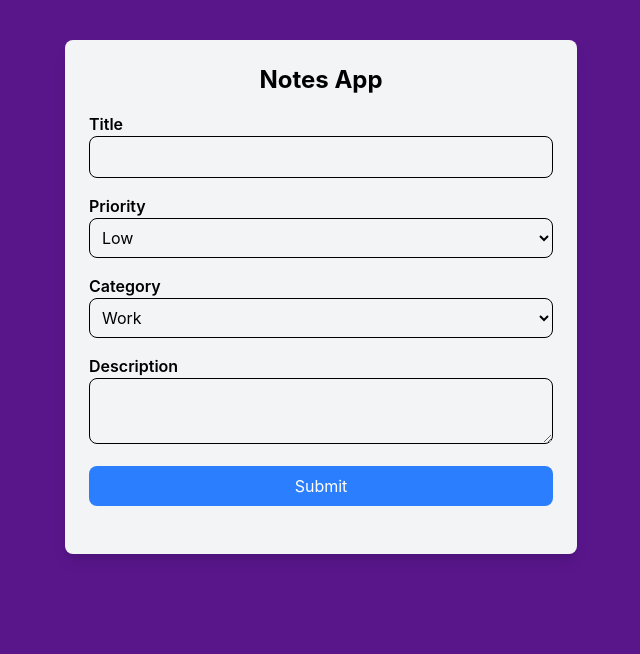
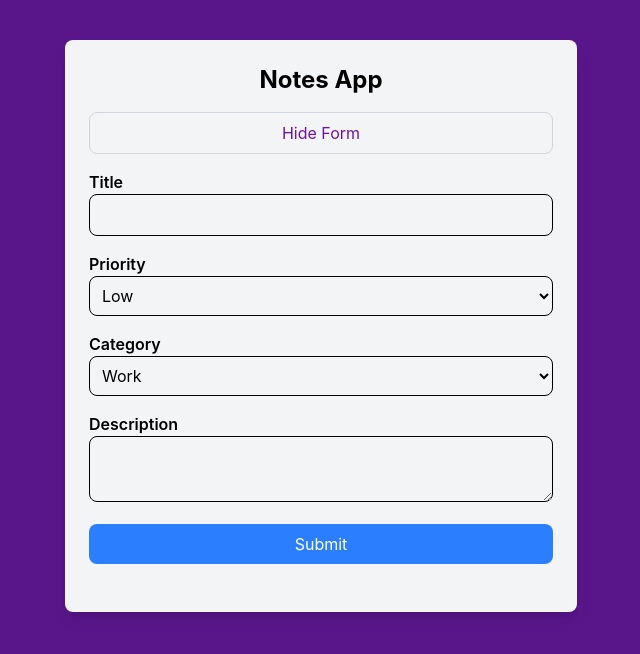
Before and after one commit to dbmarch/modern-react-from-the-beginning, a React (Vite) app in the folder coursework/notes-app/: page / in a window 1280 px wide. Shown: the top 654 px of the page, without its empty margins (319-959 px from the left). Built offline with nearby package versions, Linux system fonts and the light colour scheme.

Commit message:
Collapsable form

```diff
--- a/coursework/notes-app/src/components/NoteForm.jsx
+++ b/coursework/notes-app/src/components/NoteForm.jsx
@@ -6,6 +6,7 @@
   //   const [category, setCategory] = useState("work");
   //   const [description, setDescription] = useState("");
 
+  const [isFormVisible, setIsFormVisible] = useState(true);
   const [formData, setFormData] = useState({
     id: null,
     title: "",
@@ -35,6 +36,14 @@
   };
 
   return (
+    <>
+      <button
+        className="w-full bg-gray-100 border border-gray-300 text-purple-800 py-2 rounded-lg cursor-pointer hover:bg-purple-200 hover: pborder-purple-300 transition mb-4"
+        onClick={() => setIsFormVisible(!isFormVisible)}
+      >
+        {isFormVisible ? "Hide Form" : "Add New Note"}
+      </button>
+      {isFormVisible && (
         <form className="mb-6">
           <div className="mb-4">
             <label htmlFor="title" className="block font-semibold">
@@ -99,6 +108,8 @@
             Submit
           </button>
         </form>
+      )}
+    </>
   );
 };
 
```
Lines whose indentation alone changed are shown as unchanged.
